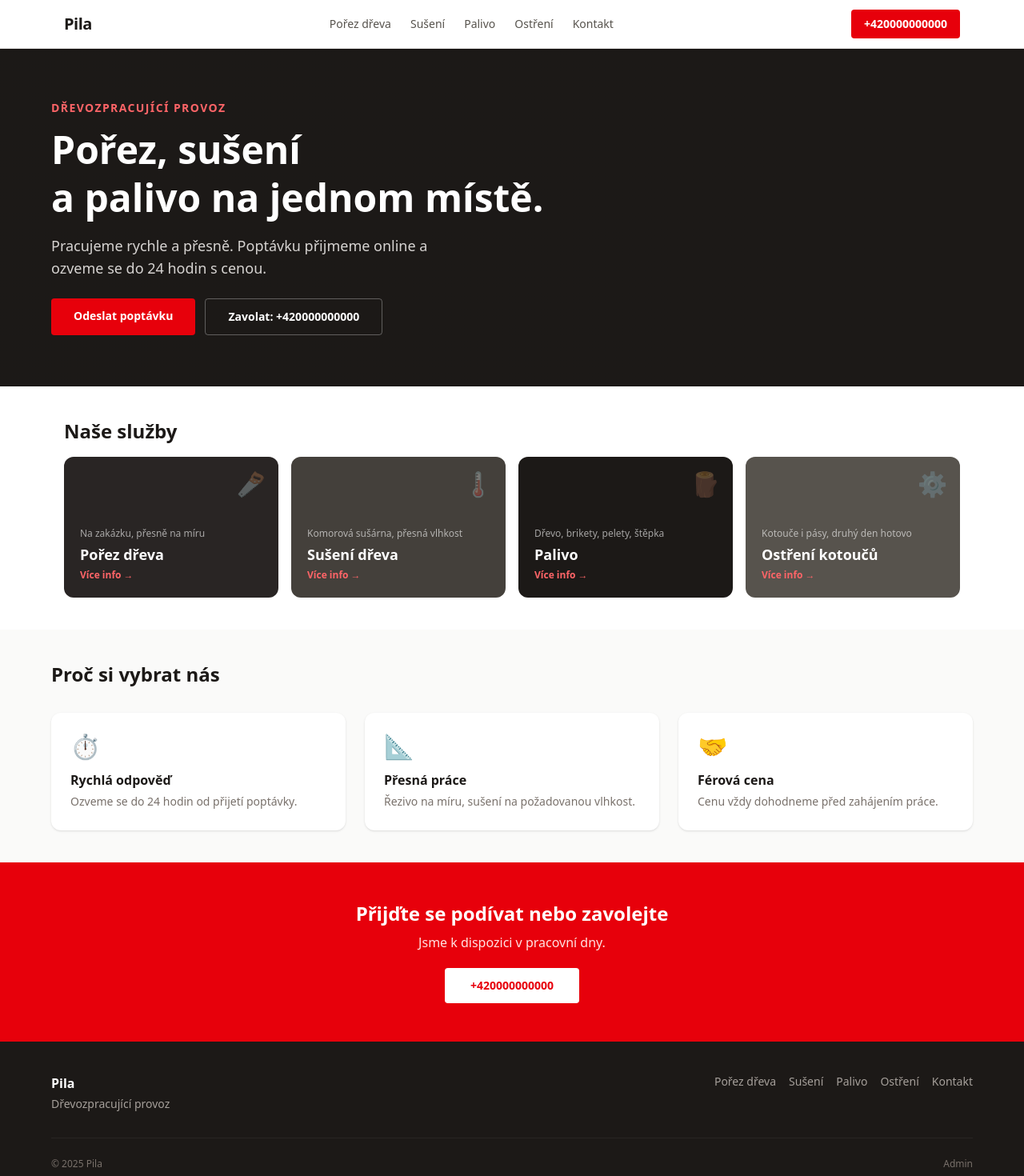
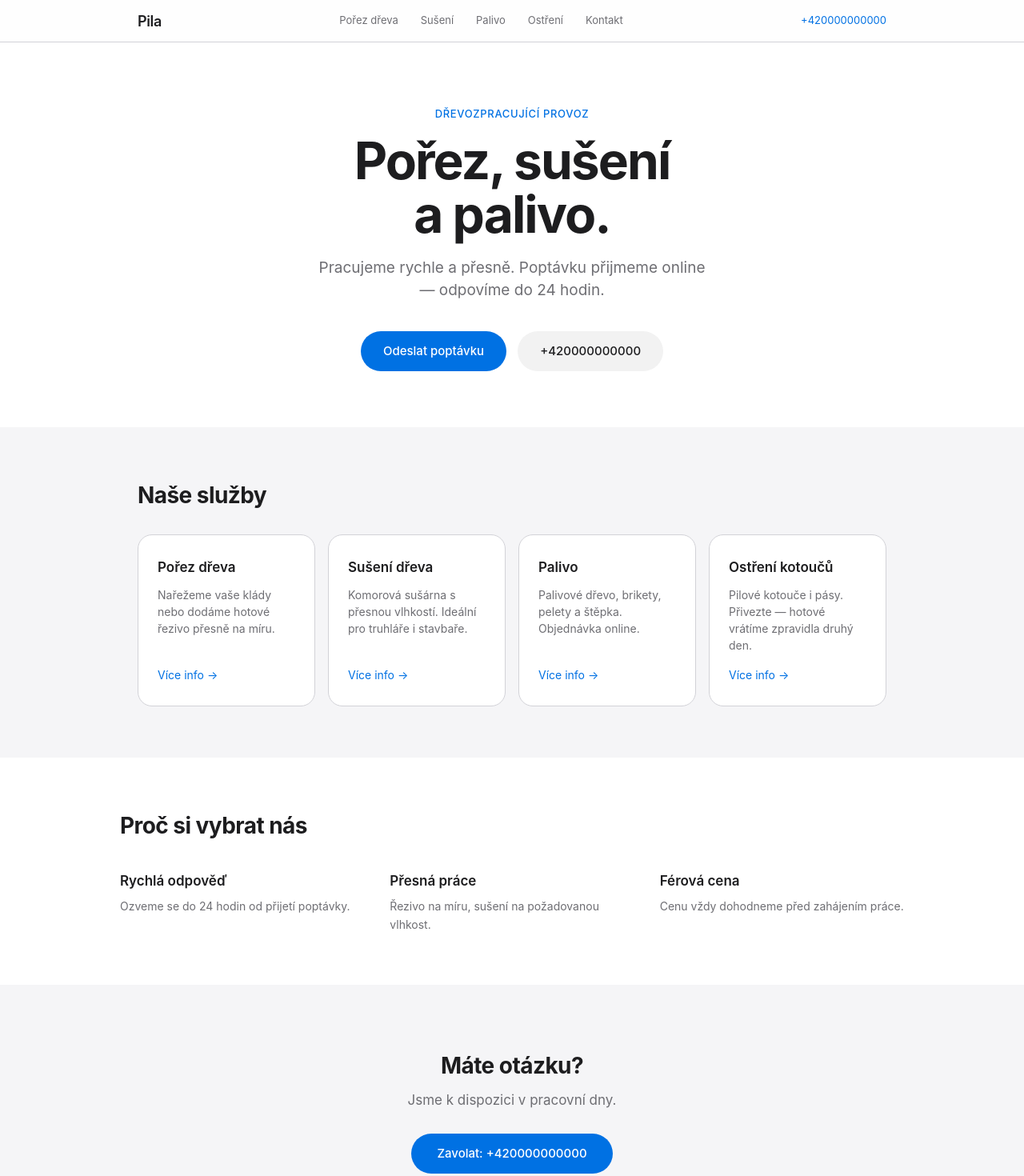
Before and after one commit to pavslovak-maker/pila-portal, a Next.js app: page / in a window 1280 px wide. Shown: the top 1470 px of the page at 80% size. Built offline with nearby package versions, Linux system fonts and the light colour scheme.

Commit message:
Apple design — čistý minimalistický styl

```diff
--- a/src/app/(web)/ostreni/page.tsx
+++ b/src/app/(web)/ostreni/page.tsx
@@ -1,21 +1,16 @@
 import { SharpeningForm } from "@/components/SharpeningForm";
 import { PageLayout } from "@/components/PageLayout";
 
-export const metadata = {
-  title: "Ostření kotoučů | Pila",
-  description: "Ostření pilových kotoučů a pásů. Poptejte se online.",
-};
+export const metadata = { title: "Ostření kotoučů | Pila", description: "Ostření pilových kotoučů a pásů." };
 
 export default function SharpeningPage() {
   return (
     <PageLayout>
-      <h1 className="text-3xl font-bold tracking-tight text-stone-900">Ostření pilových kotoučů a pásů</h1>
-      <p className="mt-3 text-stone-500">
+      <h1 style={{ fontSize: "clamp(28px, 5vw, 40px)", fontWeight: 700, letterSpacing: "-0.03em", color: "#1d1d1f", marginBottom: 12 }}>Ostření pilových kotoučů a pásů</h1>
+      <p style={{ fontSize: 17, color: "#6e6e73", lineHeight: 1.6, marginBottom: 40 }}>
         Naostříme kotouče i pásy. Přivezte k nám — hotové vrátíme zpravidla druhý den.
       </p>
-      <div className="mt-8">
-        <SharpeningForm />
-      </div>
+      <SharpeningForm />
     </PageLayout>
   );
 }
--- a/src/app/(web)/page.tsx
+++ b/src/app/(web)/page.tsx
@@ -15,101 +15,107 @@ const NAV_LINKS = [
 ];
 
 const SERVICES = [
-  { href: "/porez", label: "Pořez dřeva", desc: "Na zakázku, přesně na míru", bg: "bg-stone-800", emoji: "🪚" },
-  { href: "/suseni", label: "Sušení dřeva", desc: "Komorová sušárna, přesná vlhkost", bg: "bg-stone-700", emoji: "🌡️" },
-  { href: "/palivo", label: "Palivo", desc: "Dřevo, brikety, pelety, štěpka", bg: "bg-stone-900", emoji: "🪵" },
-  { href: "/ostreni", label: "Ostření kotoučů", desc: "Kotouče i pásy, druhý den hotovo", bg: "bg-stone-600", emoji: "⚙️" },
+  { href: "/porez", label: "Pořez dřeva", desc: "Nařežeme vaše klády nebo dodáme hotové řezivo přesně na míru." },
+  { href: "/suseni", label: "Sušení dřeva", desc: "Komorová sušárna s přesnou vlhkostí. Ideální pro truhláře i stavbaře." },
+  { href: "/palivo", label: "Palivo", desc: "Palivové dřevo, brikety, pelety a štěpka. Objednávka online." },
+  { href: "/ostreni", label: "Ostření kotoučů", desc: "Pilové kotouče i pásy. Přivezte — hotové vrátíme zpravidla druhý den." },
 ];
 
 const FEATURES = [
-  { icon: "⏱️", title: "Rychlá odpověď", desc: "Ozveme se do 24 hodin od přijetí poptávky." },
-  { icon: "📐", title: "Přesná práce", desc: "Řezivo na míru, sušení na požadovanou vlhkost." },
-  { icon: "🤝", title: "Férová cena", desc: "Cenu vždy dohodneme před zahájením práce." },
+  { title: "Rychlá odpověď", desc: "Ozveme se do 24 hodin od přijetí poptávky." },
+  { title: "Přesná práce", desc: "Řezivo na míru, sušení na požadovanou vlhkost." },
+  { title: "Férová cena", desc: "Cenu vždy dohodneme před zahájením práce." },
 ];
+
+const apple = {
+  bg: "#f5f5f7",
+  white: "#ffffff",
+  text: "#1d1d1f",
+  gray: "#6e6e73",
+  lightGray: "#f2f2f2",
+  border: "#d2d2d7",
+  blue: "#0071e3",
+  font: "-apple-system, BlinkMacSystemFont, 'Segoe UI', sans-serif",
+};
 
 export default function HomePage() {
   const [menuOpen, setMenuOpen] = useState(false);
 
   return (
-    <div className="min-h-screen bg-white">
+    <div style={{ minHeight: "100vh", background: apple.bg, fontFamily: apple.font, color: apple.text }}>
 
-      {/* Navigace */}
-      <header className="sticky top-0 z-50 border-b border-stone-200 bg-white shadow-sm">
-        <div className="mx-auto flex max-w-6xl items-center justify-between px-4 py-3">
-          <Link href="/" className="text-xl font-bold tracking-tight text-stone-900">{SITE_NAME}</Link>
-          <nav className="hidden items-center gap-6 md:flex">
+      {/* Nav */}
+      <header style={{ background: "rgba(255,255,255,0.85)", backdropFilter: "saturate(180%) blur(20px)", borderBottom: `1px solid ${apple.border}`, position: "sticky", top: 0, zIndex: 50 }}>
+        <div style={{ maxWidth: 980, margin: "0 auto", padding: "0 22px", display: "flex", alignItems: "center", justifyContent: "space-between", height: 52 }}>
+          <Link href="/" style={{ fontSize: 18, fontWeight: 600, color: apple.text, textDecoration: "none", letterSpacing: "-0.02em" }}>{SITE_NAME}</Link>
+          <nav className="hidden md:flex" style={{ gap: 28 }}>
             {NAV_LINKS.map((l) => (
-              <Link key={l.href} href={l.href} className="text-sm font-medium text-stone-600 hover:text-red-600">{l.label}</Link>
+              <Link key={l.href} href={l.href} style={{ fontSize: 13, color: apple.gray, textDecoration: "none" }}>{l.label}</Link>
             ))}
           </nav>
-          <div className="flex items-center gap-3">
-            <a href={"tel:" + PHONE.replace(/\s/g, "")} className="hidden rounded bg-red-600 px-4 py-2 text-sm font-semibold text-white hover:bg-red-700 sm:block">
-              {PHONE}
-            </a>
-            <button onClick={() => setMenuOpen(!menuOpen)} className="flex h-9 w-9 flex-col items-center justify-center gap-1.5 md:hidden" aria-label="Menu">
-              <span className={"block h-0.5 w-6 bg-stone-700 transition-transform " + (menuOpen ? "translate-y-2 rotate-45" : "")} />
-              <span className={"block h-0.5 w-6 bg-stone-700 transition-opacity " + (menuOpen ? "opacity-0" : "")} />
-              <span className={"block h-0.5 w-6 bg-stone-700 transition-transform " + (menuOpen ? "-translate-y-2 -rotate-45" : "")} />
+          <div className="flex items-center gap-4">
+            <a href={"tel:" + PHONE.replace(/\s/g, "")} className="hidden sm:block" style={{ fontSize: 13, color: apple.blue, textDecoration: "none", fontWeight: 400 }}>{PHONE}</a>
+            <button onClick={() => setMenuOpen(!menuOpen)} className="md:hidden" style={{ background: "none", border: "none", cursor: "pointer", padding: 4 }}>
+              <div style={{ width: 20, display: "flex", flexDirection: "column", gap: 5 }}>
+                <span style={{ display: "block", height: 1.5, background: apple.text, borderRadius: 1, transform: menuOpen ? "translateY(6.5px) rotate(45deg)" : "none", transition: "transform 0.2s" }} />
+                <span style={{ display: "block", height: 1.5, background: apple.text, borderRadius: 1, opacity: menuOpen ? 0 : 1, transition: "opacity 0.2s" }} />
+                <span style={{ display: "block", height: 1.5, background: apple.text, borderRadius: 1, transform: menuOpen ? "translateY(-6.5px) rotate(-45deg)" : "none", transition: "transform 0.2s" }} />
+              </div>
             </button>
           </div>
         </div>
         {menuOpen && (
-          <div className="border-t border-stone-100 bg-white px-4 pb-4 md:hidden">
+          <div className="md:hidden" style={{ borderTop: `1px solid ${apple.border}`, background: "rgba(255,255,255,0.97)", padding: "10px 22px 18px" }}>
             {NAV_LINKS.map((l) => (
-              <Link key={l.href} href={l.href} onClick={() => setMenuOpen(false)} className="block py-3 text-base font-medium text-stone-700 hover:text-red-600">{l.label}</Link>
+              <Link key={l.href} href={l.href} onClick={() => setMenuOpen(false)} style={{ display: "block", padding: "12px 0", fontSize: 16, color: apple.text, textDecoration: "none", borderBottom: `1px solid ${apple.lightGray}` }}>{l.label}</Link>
             ))}
-            <a href={"tel:" + PHONE.replace(/\s/g, "")} className="mt-2 block rounded bg-red-600 px-4 py-3 text-center text-sm font-semibold text-white">{PHONE}</a>
+            <a href={"tel:" + PHONE.replace(/\s/g, "")} style={{ display: "block", marginTop: 14, textAlign: "center", background: apple.blue, color: "white", borderRadius: 980, padding: "12px", fontSize: 14, fontWeight: 500, textDecoration: "none" }}>{PHONE}</a>
           </div>
         )}
       </header>
 
       {/* Hero */}
-      <section className="relative overflow-hidden bg-stone-900 px-4 py-10 md:py-16">
-        <div className="absolute inset-0 bg-gradient-to-r from-stone-900 via-stone-900/80 to-transparent" />
-        <div className="relative mx-auto max-w-6xl">
-          <p className="text-xs font-semibold uppercase tracking-widest text-red-400 sm:text-sm">Dřevozpracující provoz</p>
-          <h1 className="mt-3 max-w-2xl text-3xl font-bold leading-tight text-white sm:text-4xl md:text-5xl">
-            Pořez, sušení<br className="hidden sm:block" /> a palivo na jednom místě.
+      <section style={{ background: apple.white, padding: "80px 22px 70px", textAlign: "center" }}>
+        <p style={{ fontSize: 13, fontWeight: 500, color: apple.blue, letterSpacing: "0.05em", textTransform: "uppercase", marginBottom: 14 }}>Dřevozpracující provoz</p>
+        <h1 style={{ fontSize: "clamp(36px, 6vw, 64px)", fontWeight: 700, letterSpacing: "-0.03em", lineHeight: 1.05, color: apple.text, margin: "0 auto 20px", maxWidth: 700 }}>
+          Pořez, sušení<br />a palivo.
         </h1>
-          <p className="mt-4 max-w-lg text-base text-stone-300 sm:text-lg">
-            Pracujeme rychle a přesně. Poptávku přijmeme online a ozveme se do 24 hodin s cenou.
+        <p style={{ fontSize: 19, color: apple.gray, maxWidth: 500, margin: "0 auto 36px", lineHeight: 1.5 }}>
+          Pracujeme rychle a přesně. Poptávku přijmeme online — odpovíme do 24 hodin.
         </p>
-          <div className="mt-6 flex flex-col gap-3 sm:flex-row">
-            <Link href="/suseni" className="rounded bg-red-600 px-7 py-3 text-center text-sm font-semibold text-white hover:bg-red-700">
+        <div style={{ display: "flex", gap: 14, justifyContent: "center", flexWrap: "wrap" }}>
+          <Link href="/suseni" style={{ background: apple.blue, color: "white", padding: "14px 28px", borderRadius: 980, fontSize: 15, fontWeight: 500, textDecoration: "none", display: "inline-block" }}>
             Odeslat poptávku
           </Link>
-            <a href={"tel:" + PHONE.replace(/\s/g, "")} className="rounded border border-white/30 px-7 py-3 text-center text-sm font-semibold text-white hover:bg-white/10">
-              Zavolat: {PHONE}
+          <a href={"tel:" + PHONE.replace(/\s/g, "")} style={{ background: apple.lightGray, color: apple.text, padding: "14px 28px", borderRadius: 980, fontSize: 15, fontWeight: 500, textDecoration: "none", display: "inline-block" }}>
+            {PHONE}
           </a>
-          </div>
         </div>
       </section>
 
-      {/* Služby */}
-      <section className="mx-auto max-w-6xl px-4 py-8 md:py-10">
-        <h2 className="mb-4 text-xl font-bold text-stone-900 sm:text-2xl">Naše služby</h2>
-        <div className="grid grid-cols-2 gap-3 sm:gap-4 lg:grid-cols-4">
+      {/* Dlaždice */}
+      <section style={{ maxWidth: 980, margin: "0 auto", padding: "64px 22px" }}>
+        <h2 style={{ fontSize: 28, fontWeight: 700, letterSpacing: "-0.02em", marginBottom: 28, color: apple.text }}>Naše služby</h2>
+        <div style={{ display: "grid", gridTemplateColumns: "repeat(auto-fit, minmax(220px, 1fr))", gap: 16 }}>
           {SERVICES.map((s) => (
-            <Link key={s.href} href={s.href} className={"group relative flex h-36 flex-col justify-end overflow-hidden rounded-xl p-4 sm:h-44 sm:p-5 " + s.bg}>
-              <span className="absolute right-3 top-3 text-2xl opacity-30 sm:right-4 sm:top-4 sm:text-3xl">{s.emoji}</span>
-              <p className="text-xs text-white/60">{s.desc}</p>
-              <h3 className="mt-1 text-sm font-bold text-white sm:text-lg">{s.label}</h3>
-              <span className="mt-1 text-xs font-semibold text-red-400 group-hover:underline">Více info →</span>
+            <Link key={s.href} href={s.href} style={{ display: "flex", flexDirection: "column", background: apple.white, borderRadius: 18, padding: "28px 24px", textDecoration: "none", border: `1px solid ${apple.border}`, transition: "box-shadow 0.2s" }}>
+              <h3 style={{ fontSize: 17, fontWeight: 600, color: apple.text, marginBottom: 10 }}>{s.label}</h3>
+              <p style={{ fontSize: 14, color: apple.gray, lineHeight: 1.5, flex: 1 }}>{s.desc}</p>
+              <span style={{ marginTop: 16, fontSize: 14, color: apple.blue, fontWeight: 400 }}>Více info →</span>
             </Link>
           ))}
         </div>
       </section>
 
-      {/* Proč my */}
-      <section className="bg-stone-50 px-4 py-8 md:py-10">
-        <div className="mx-auto max-w-6xl">
-          <h2 className="mb-8 text-xl font-bold text-stone-900 sm:text-2xl">Proč si vybrat nás</h2>
-          <div className="grid gap-6 sm:grid-cols-3">
+      {/* Features */}
+      <section style={{ background: apple.white, padding: "64px 22px" }}>
+        <div style={{ maxWidth: 980, margin: "0 auto" }}>
+          <h2 style={{ fontSize: 28, fontWeight: 700, letterSpacing: "-0.02em", marginBottom: 36, color: apple.text }}>Proč si vybrat nás</h2>
+          <div style={{ display: "grid", gridTemplateColumns: "repeat(auto-fit, minmax(200px, 1fr))", gap: 32 }}>
             {FEATURES.map((f) => (
-              <div key={f.title} className="rounded-xl bg-white p-6 shadow-sm">
-                <span className="text-3xl">{f.icon}</span>
-                <h3 className="mt-3 text-base font-bold text-stone-900">{f.title}</h3>
-                <p className="mt-1 text-sm leading-relaxed text-stone-500">{f.desc}</p>
+              <div key={f.title}>
+                <h3 style={{ fontSize: 17, fontWeight: 600, color: apple.text, marginBottom: 8 }}>{f.title}</h3>
+                <p style={{ fontSize: 14, color: apple.gray, lineHeight: 1.6 }}>{f.desc}</p>
               </div>
             ))}
           </div>
@@ -117,31 +123,23 @@ export default function HomePage() {
       </section>
 
       {/* CTA */}
-      <section className="bg-red-600 px-4 py-12 text-center">
-        <h2 className="text-xl font-bold text-white sm:text-2xl">Přijďte se podívat nebo zavolejte</h2>
-        <p className="mt-2 text-red-100">Jsme k dispozici v pracovní dny.</p>
-        <a href={"tel:" + PHONE.replace(/\s/g, "")} className="mt-5 inline-block rounded bg-white px-8 py-3 text-sm font-bold text-red-600 hover:bg-red-50">
-          {PHONE}
+      <section style={{ padding: "80px 22px", textAlign: "center", background: apple.bg }}>
+        <h2 style={{ fontSize: 28, fontWeight: 700, letterSpacing: "-0.02em", color: apple.text, marginBottom: 10 }}>Máte otázku?</h2>
+        <p style={{ fontSize: 17, color: apple.gray, marginBottom: 28 }}>Jsme k dispozici v pracovní dny.</p>
+        <a href={"tel:" + PHONE.replace(/\s/g, "")} style={{ background: apple.blue, color: "white", padding: "14px 32px", borderRadius: 980, fontSize: 15, fontWeight: 500, textDecoration: "none", display: "inline-block" }}>
+          Zavolat: {PHONE}
         </a>
       </section>
 
-      {/* Patička */}
-      <footer className="bg-stone-900 px-4 py-10">
-        <div className="mx-auto max-w-6xl">
-          <div className="flex flex-wrap justify-between gap-6">
-            <div>
-              <p className="font-bold text-white">{SITE_NAME}</p>
-              <p className="mt-1 text-sm text-stone-400">Dřevozpracující provoz</p>
-            </div>
-            <div className="flex flex-wrap gap-4">
+      {/* Footer */}
+      <footer style={{ borderTop: `1px solid ${apple.border}`, padding: "32px 22px", background: apple.bg }}>
+        <div style={{ maxWidth: 980, margin: "0 auto", display: "flex", justifyContent: "space-between", alignItems: "center", flexWrap: "wrap", gap: 16 }}>
+          <p style={{ fontSize: 13, color: apple.gray }}>© 2025 {SITE_NAME}</p>
+          <div style={{ display: "flex", gap: 24 }}>
             {NAV_LINKS.map((l) => (
-                <Link key={l.href} href={l.href} className="text-sm text-stone-400 hover:text-white">{l.label}</Link>
+              <Link key={l.href} href={l.href} style={{ fontSize: 13, color: apple.gray, textDecoration: "none" }}>{l.label}</Link>
             ))}
-            </div>
-          </div>
-          <div className="mt-8 flex items-center justify-between border-t border-stone-800 pt-6 text-xs text-stone-500">
-            <span>© 2025 {SITE_NAME}</span>
-            <Link href="/admin" className="hover:text-stone-300">Admin</Link>
+            <Link href="/admin" style={{ fontSize: 13, color: apple.gray, textDecoration: "none" }}>Admin</Link>
           </div>
         </div>
       </footer>
--- a/src/app/(web)/suseni/page.tsx
+++ b/src/app/(web)/suseni/page.tsx
@@ -1,22 +1,16 @@
 import { DryingForm } from "@/components/DryingForm";
 import { PageLayout } from "@/components/PageLayout";
 
-export const metadata = {
-  title: "Sušení dřeva | Pila",
-  description: "Profesionální sušení dřeva v komorové sušárně. Poptejte se online.",
-};
+export const metadata = { title: "Sušení dřeva | Pila", description: "Profesionální sušení dřeva." };
 
 export default function DryingPage() {
   return (
     <PageLayout>
-      <h1 className="text-3xl font-bold tracking-tight text-stone-900">Sušení dřeva</h1>
-      <p className="mt-3 text-stone-500">
-        Sušíme dřevo v moderní komorové sušárně. Výsledkem je stabilní řezivo
-        s přesnou vlhkostí — ideální pro truhláře i stavbaře.
+      <h1 style={{ fontSize: "clamp(28px, 5vw, 40px)", fontWeight: 700, letterSpacing: "-0.03em", color: "#1d1d1f", marginBottom: 12 }}>Sušení dřeva</h1>
+      <p style={{ fontSize: 17, color: "#6e6e73", lineHeight: 1.6, marginBottom: 40 }}>
+        Sušíme dřevo v moderní komorové sušárně. Výsledkem je stabilní řezivo s přesnou vlhkostí — ideální pro truhláře i stavbaře.
       </p>
-      <div className="mt-8">
-        <DryingForm />
-      </div>
+      <DryingForm />
     </PageLayout>
   );
 }
```
Also changed, not shown: src/app/(web)/porez/page.tsx (+5 -11 lines), src/components/DryingForm.tsx (+40 -46 lines), src/components/MillingForm.tsx (+42 -46 lines), src/components/PageLayout.tsx (+19 -16 lines), src/components/SharpeningForm.tsx (+31 -32 lines). Lines whose indentation alone changed are shown as unchanged.
